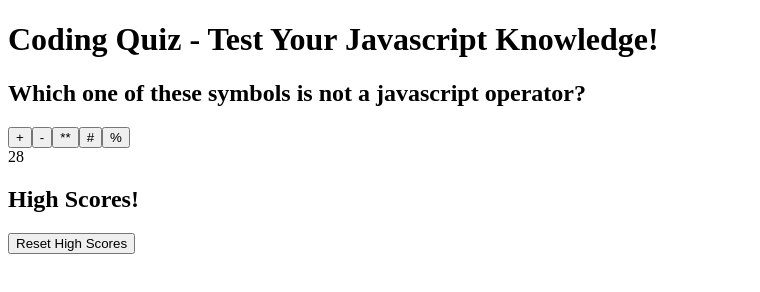
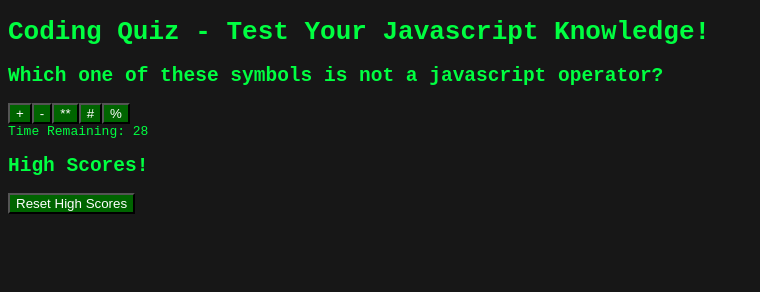
Before and after one commit to Jasonsburke90/hw4, a plain HTML site: page index.html in a window 1280 px wide. Both pictures are taken after a click on the button "Start Quiz". Shown: the whole page, without its empty margins (0-760 px from the left). Drawn offline with Linux system fonts and the light colour scheme.

Commit message:
fixed timer display issue.  added basic css

```diff
--- a/assets/script.js
+++ b/assets/script.js
@@ -130,7 +130,7 @@ function startTimer() {
   // sets timer
   timer = setInterval(function () {
     timerCount--;
-    timerElement.textContent = timerCount;
+    timerElement.textContent = "Time Remaining: " + timerCount;
     if (timerCount >= 0) {
       // win condition confirmation
       if (isWin && timerCount > 0) {
--- a/assets/styles.css
+++ b/assets/styles.css
@@ -1 +1,11 @@
 /* TODO CSS */
+body {
+  font-family: monospace;
+  background-color: #171717;
+  color: #00ff41;
+}
+
+button {
+  background-color: darkgreen;
+  color: white;
+}
--- a/index.html
+++ b/index.html
@@ -25,7 +25,7 @@
         answers will decrease your time by 5 seconds, while correct answers will increase your time by 5 seconds. Think
         carefully about your answers! </h2>
 
-    <div id="timer">Time Remaining: </div>
+    <div id="timer"></div>
     <button id="restart">Restart Quiz</button>
 
     <h2>High Scores!</h2>
```
